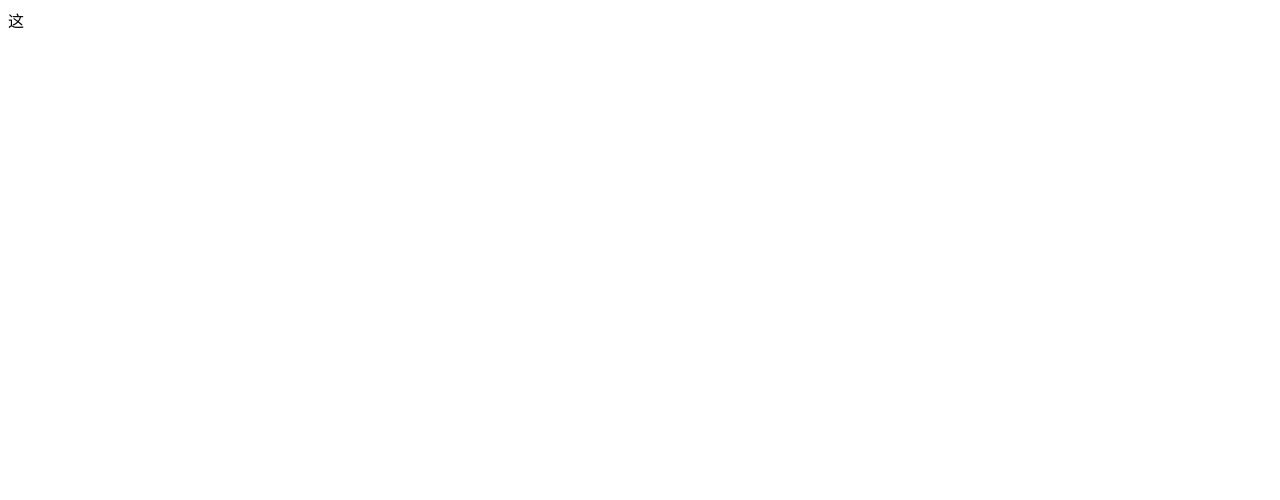
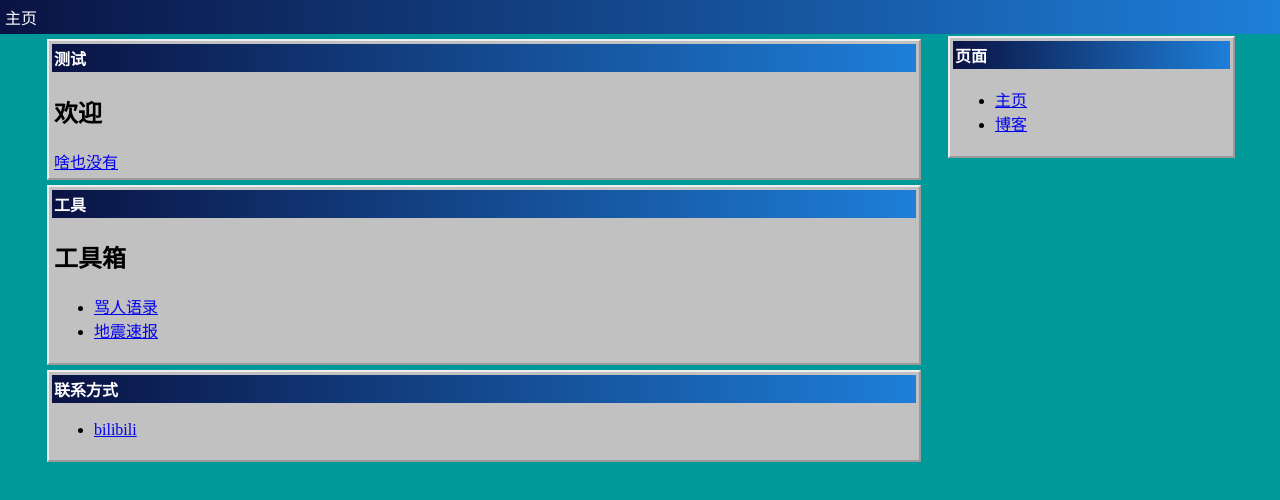
Before and after one commit to qqqqqwww993/qqqqqwww993.github.io, a plain HTML site: page tools/index.html in a window 1280 px wide. Drawn offline with Linux system fonts and the light colour scheme; files that its build step writes are made by us from their sources.

Commit message:
Update index.html

```diff
--- a/tools/index.html
+++ b/tools/index.html
@@ -1 +1,79 @@
-这
+<!DOCTYPE html>
+<html>
+
+<head>
+    <meta charset="utf-8">
+    <title>主页</title>
+    <link rel="stylesheet" type="text/css" href="style.css">
+
+</head>
+
+<body>
+    <div class='header'>
+        <div class='card3'>
+            <a class='card4' href='https://qqqqqwww993.github.io'>主页</a>
+        </div>
+    </div>
+  <div class='layout'>
+
+    <div>
+        <div style="height: 30.725px;"></div>
+        <div class='card'>
+            <div class='card1'>
+                <b>测试</b>
+            </div>
+            <div class='card2'>
+                <h2>
+                    欢迎
+                </h2>
+                <a href='#'>啥也没有</a>
+            </div>
+        </div>
+        <div class='card'>
+            <div class='card1'>
+                <b>工具</b>
+            </div>
+            <div class='card2'>
+                <h2>
+                    工具箱
+                </h2>
+                <ul>
+                    <li><a href='/maren.html'>骂人语录</a></li>
+                    <li><a href='/earthquake.html'>地震速报</a></li>
+                </ul>
+
+            </div>
+        </div>
+        <div class='card'>
+            <div class='card1'>
+                <b>联系方式</b>
+            </div>
+            <div class='card2'>
+                <ul>
+                    <li><a href='https://www.bilibili.com/1282151850'>bilibili</a></li>
+                </ul>
+
+            </div>
+        </div>
+    </div>
+    <div class='sidebar' id='aside-content'>
+        <div style='direction: ltr;'>
+            <div style="height: 30.725px;"></div>
+            <div class='card'>
+                <div class='card1'>
+                    <b>页面</b>
+                </div>
+                <div class='card2'>
+                    <ul>
+                        <li><a href='/index.html'>主页</a></li>
+                        <li><a href='/blog/'>博客</a></li>
+                    </ul>
+                </div>
+            </div>
+        </div>
+    </div>
+  </div>
+
+</body>
+
+</html>
```
